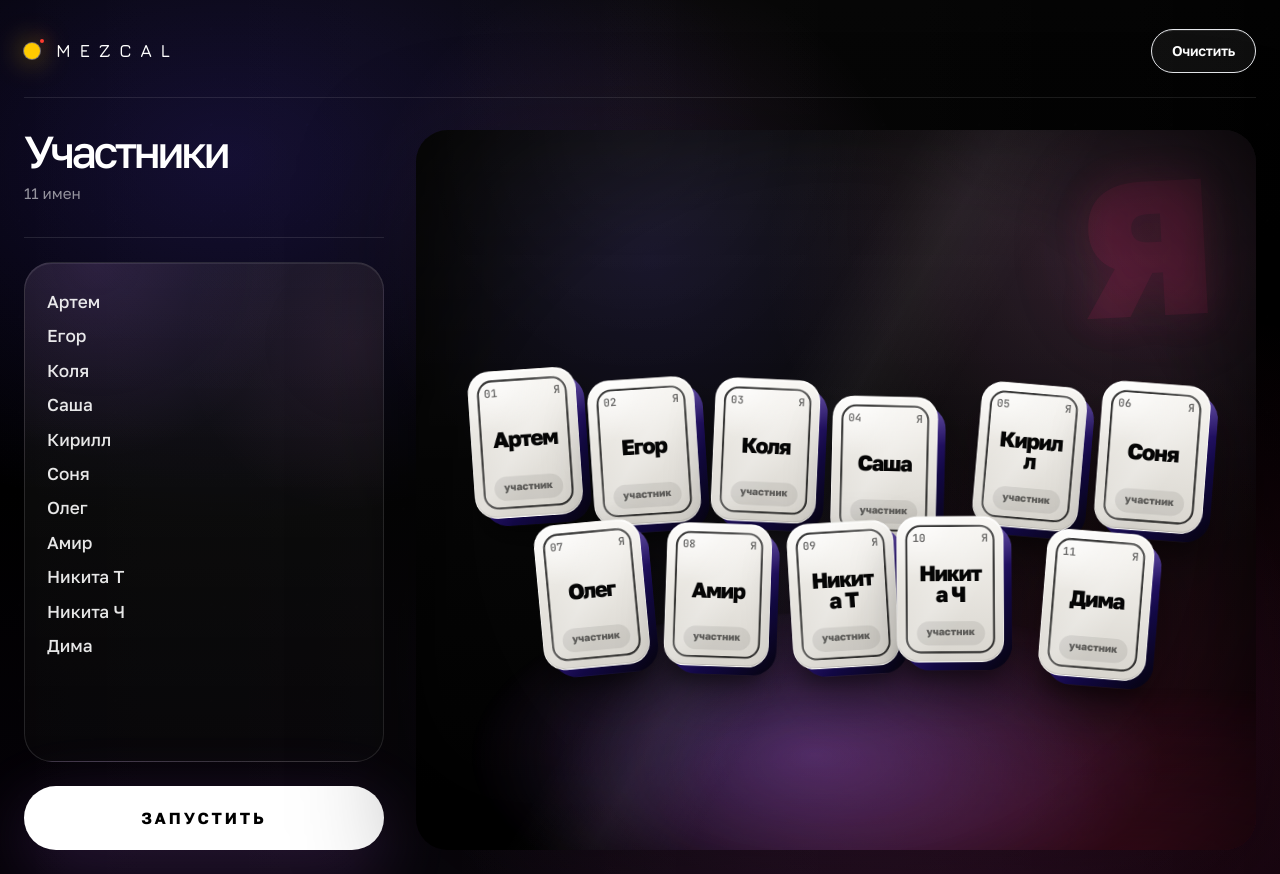
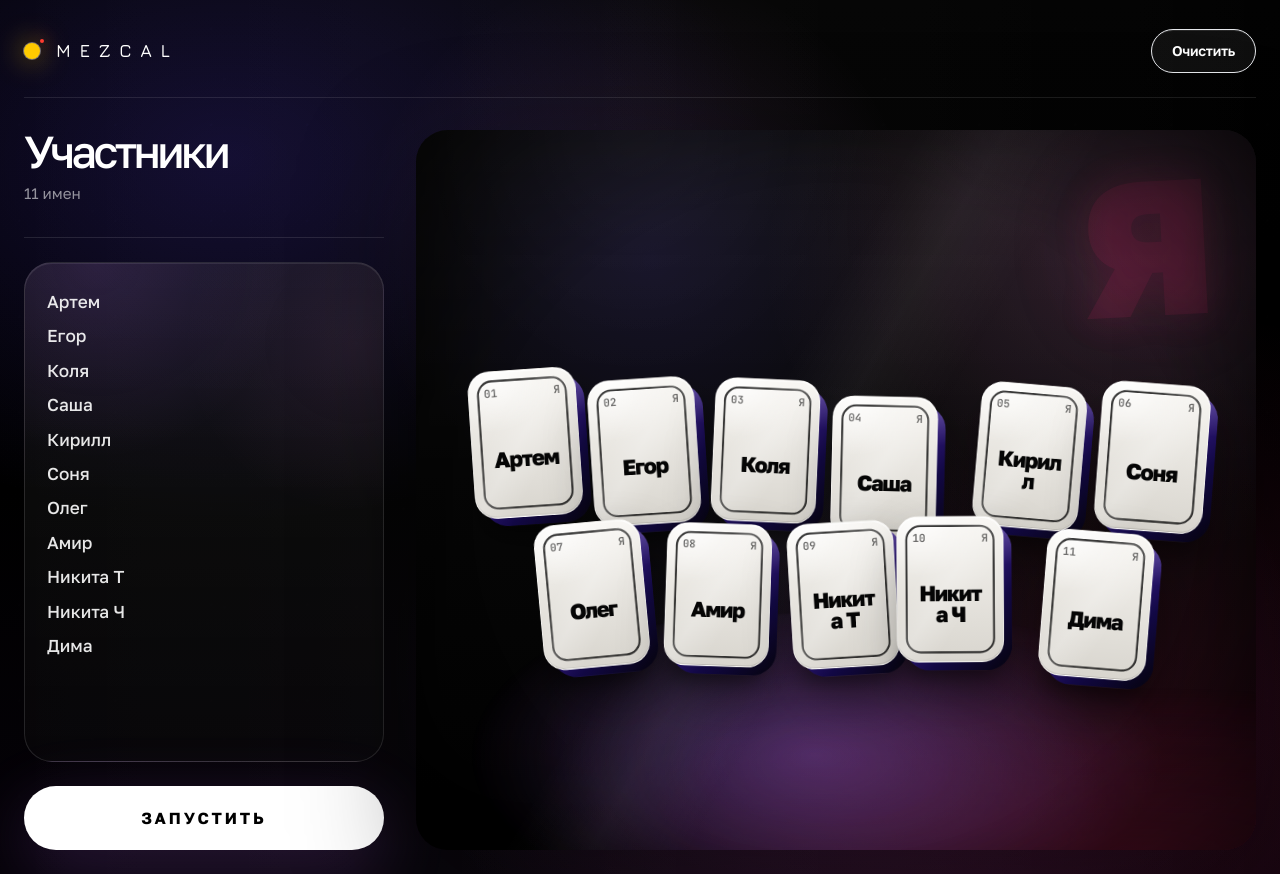
Before and after one commit to egortriston/y-cas, a React (Vite) app: page / in a window 1280 px wide. Built offline with nearby package versions, Linux system fonts and the light colour scheme.

Commit message:
Remove photo card captions and shine

```diff
--- a/src/App.tsx
+++ b/src/App.tsx
@@ -285,7 +285,6 @@ function ParticipantCard({
           </div>
         ) : null}
         <strong>{name}</strong>
-        <small>{winner && phase === "revealed" ? "ведет" : "участник"}</small>
       </div>
     </motion.article>
   );
--- a/src/index.css
+++ b/src/index.css
@@ -349,6 +349,10 @@ canvas {
   transform: rotate(10deg);
 }
 
+.participant-card.has-photo .participant-card__face::after {
+  display: none;
+}
+
 .participant-card__portrait {
   position: absolute;
   left: 18%;
@@ -406,23 +410,10 @@ canvas {
   position: absolute;
   left: 10px;
   right: 10px;
-  top: 62%;
+  top: 65%;
   padding: 0;
   font-size: clamp(0.92rem, 1.35vw, 1.42rem);
   text-shadow: 0 1px 0 rgba(255, 255, 255, 0.62);
-}
-
-.participant-card__face small {
-  position: relative;
-  z-index: 2;
-  justify-self: center;
-  margin-bottom: 16px;
-  border-radius: 999px;
-  background: rgba(5, 5, 5, 0.08);
-  padding: 0.28rem 0.62rem;
-  color: rgba(5, 5, 5, 0.56);
-  font-size: 0.64rem;
-  font-weight: 800;
 }
 
 .participant-card.is-active .participant-card__side {
```
